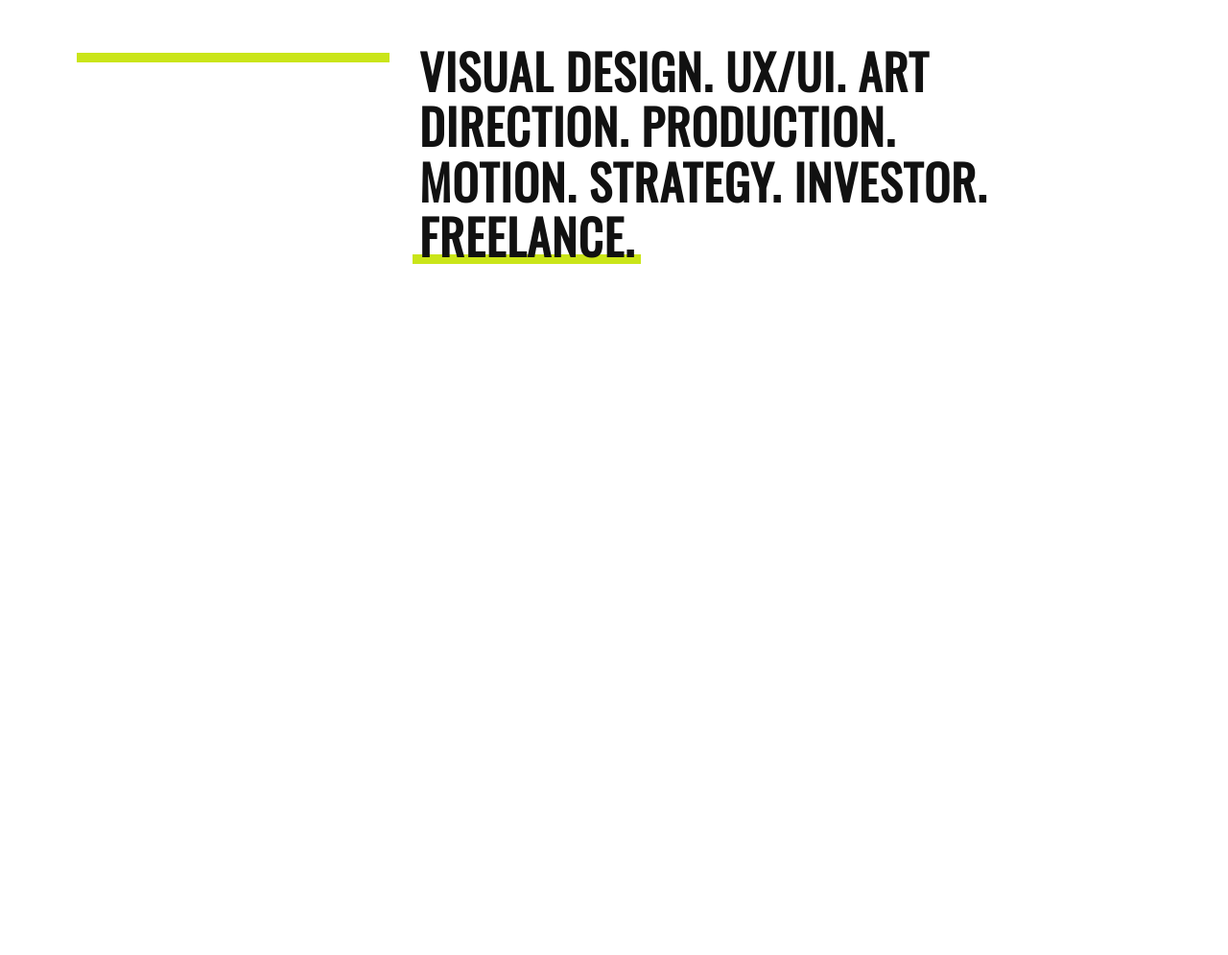
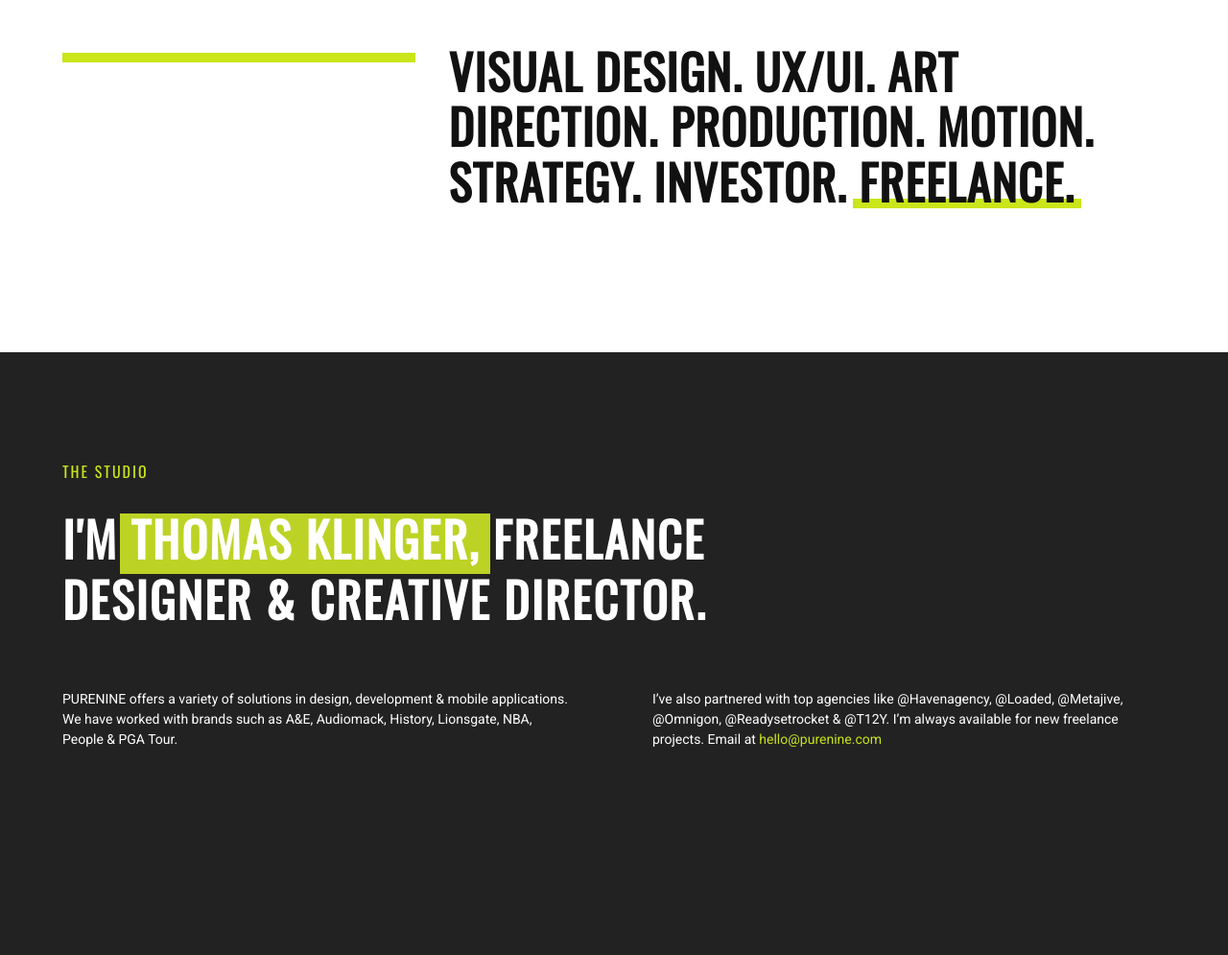
Before and after one commit to pure9nine/2k19, a Gatsby site: page / in a window 1280 px wide. Shown: the part 710-1705 px from the top of the page at 96% size. Before the commit the page ends 1026 px from the top, so only its background shows below. Built offline with nearby package versions, Linux system fonts and the light colour scheme; Gatsby itself is replaced by a stand-in of ours.

Commit message:
About module Layout refinements

```diff
--- /dev/null
+++ b/src/about/AboutMeContainer.js
@@ -0,0 +1,23 @@
+import React, { Component } from 'react';
+import PropTypes from 'prop-types';
+
+import styles from './about.module.scss';
+
+export default class AboutMeContainer extends Component {
+    render() {
+        return (
+            <div className={styles.about}>
+                <div className="row">
+                    <p className={`${styles.aboutTag} u-spacing-bottom-30`}>The Studio</p>
+                    <h3 className={`${styles.aboutHeading} u-spacing-bottom-50`}>
+                        I'm  <span className="u-heading-bg"><span>Thomas Klinger,</span></span> freelance <br/>designer & Creative Director.
+                    </h3>
+                    <div className={`${styles.aboutBlurb} row row--flex`}>
+                        <p>PURENINE offers a variety of solutions in design, development & mobile applications. We have worked with brands such as A&E, Audiomack, History,  Lionsgate, NBA, People & PGA Tour.</p>
+                        <p>I’ve also partnered with top agencies like @Havenagency, @Loaded, @Metajive, @Omnigon, @Readysetrocket & @T12Y. I’m always available for new freelance projects. Email at <a href="mailto:hello@purenine.com">hello@purenine.com</a></p>
+                    </div>
+                </div>
+            </div>
+        );
+    }
+}
--- /dev/null
+++ b/src/about/about.module.scss
@@ -0,0 +1,47 @@
+.about {
+    background: #222;
+    color: #fff;
+    padding: 100px 0 200px;
+
+    br {
+        @media (max-width: 768px) {
+            display: none;
+        }
+    }
+}
+
+.aboutTag {
+    color: var(--accent-col);
+    font-family: var(--heading-font);
+    font-size: 1.6rem;
+    letter-spacing: 0.2rem;
+    line-height: 1;
+    text-transform: uppercase;
+}
+
+.aboutHeading {
+    font-family: var(--heading-font);
+    font-size: 5rem;
+    line-height: 1.25;
+    text-transform: uppercase;
+    letter-spacing: 0.2rem;
+    margin-top: 0;
+}
+
+.aboutBlurb {
+    @media (min-width: 1025px) {
+        --gutter-width: 40px;
+    }
+
+    justify-content: space-between;
+    margin: 0 calc(-1 * var(--gutter-width));
+
+    p {
+        flex: 0 0 100%;
+        padding: 0 var(--gutter-width);
+
+        @media (min-width: 769px) {
+            flex: 0 0 50%;
+        }
+    }
+}
--- a/src/hero/HeroContainer.js
+++ b/src/hero/HeroContainer.js
@@ -24,12 +24,10 @@ export default class HeroContainer extends Component {
 
     renderHeroTagline() {
         return (
-            <div className="row">
-                <div className="row column">
-                    <h2 className={styles.heroTagline}>
-                        Visual Design. UX/UI. Art Direction. production. motion. Strategy. Investor. <span className="u-heading-underlined">Freelance.</span>
-                    </h2>
-                </div>
+            <div className="row u-spacing-bottom-150">
+                <h2 className={styles.heroTagline}>
+                    Visual Design. UX/UI. Art Direction. production. motion. Strategy. Investor. <span className="u-heading-underlined">Freelance.</span>
+                </h2>
             </div>
         );
     }
--- a/src/pages/index.js
+++ b/src/pages/index.js
@@ -4,12 +4,14 @@ import { Link } from 'gatsby';
 import Layout from '../layouts/layout';
 
 import HeroContainer from '../hero/HeroContainer';
+import AboutMeContainer from '../about/AboutMeContainer';
 
 export default class IndexPage extends Component {
 	render() {
     	return (
       		<Layout>
         		<HeroContainer />
+				<AboutMeContainer />
       		</Layout>
     	);
   	}
--- a/static/scss/settings/_settings.theme.scss
+++ b/static/scss/settings/_settings.theme.scss
@@ -2,6 +2,7 @@
     // Colors
     --base-col: #111;
     --accent-col: #cae519;
+    --accent-col-dark: #bcd325;
 
     // Fonts
     --base-font: 'Roboto', sans-serif;
--- a/static/scss/tools/_tools.utils-layout.scss
+++ b/static/scss/tools/_tools.utils-layout.scss
@@ -1,16 +1,28 @@
 .row {
-    display: flex;
-    flex-wrap: wrap;
-    max-width: 1120px;
+    max-width: 1250px;
     margin: 0 auto;
+    padding: 0 var(--gutter-width);
 
     .row {
-        margin-left: calc(-1 * var(--gutter-width));
-        margin-right: calc(-1 * var(--gutter-width));
+        padding: 0;
+    }
+
+    &--flex {
+        display: flex;
+        flex-wrap: wrap;
+    }
+
+    &--space-between {
+        justify-content: space-between;
     }
 }
 
 .column {
     flex: 1;
     padding: 0 var(--gutter-width);
+
+    &.full-width {
+        width: 100%;
+        flex: 0 0 100%;
+    }
 }
--- a/static/scss/tools/_tools.utils-spacing.scss
+++ b/static/scss/tools/_tools.utils-spacing.scss
@@ -1,4 +1,4 @@
-$values: 5, 10, 15, 20, 25, 30, 35, 40, 45, 50, 55, 60, 65, 70, 75, 80, em, auto;
+$values: 5, 10, 15, 20, 25, 30, 35, 40, 45, 50, 55, 60, 65, 70, 75, 80, 100, 150, em, auto;
 $directions: all, x, y, top, left, right, bottom;
 
 @each $direction in $directions {
--- a/static/scss/tools/_tools.utils.scss
+++ b/static/scss/tools/_tools.utils.scss
@@ -13,3 +13,23 @@
         z-index: -1;
     }
 }
+
+.u-heading-bg {
+    display: inline-block;
+    position: relative;
+
+    &:after {
+        content: "";
+        background: var(--accent-col-dark);
+        width: 106%;
+        height: 100%;
+        position: absolute;
+        top: 0.125em;
+        left: -3%;
+    }
+
+    span {
+        position: relative;
+        z-index: 1;
+    }
+}
```
